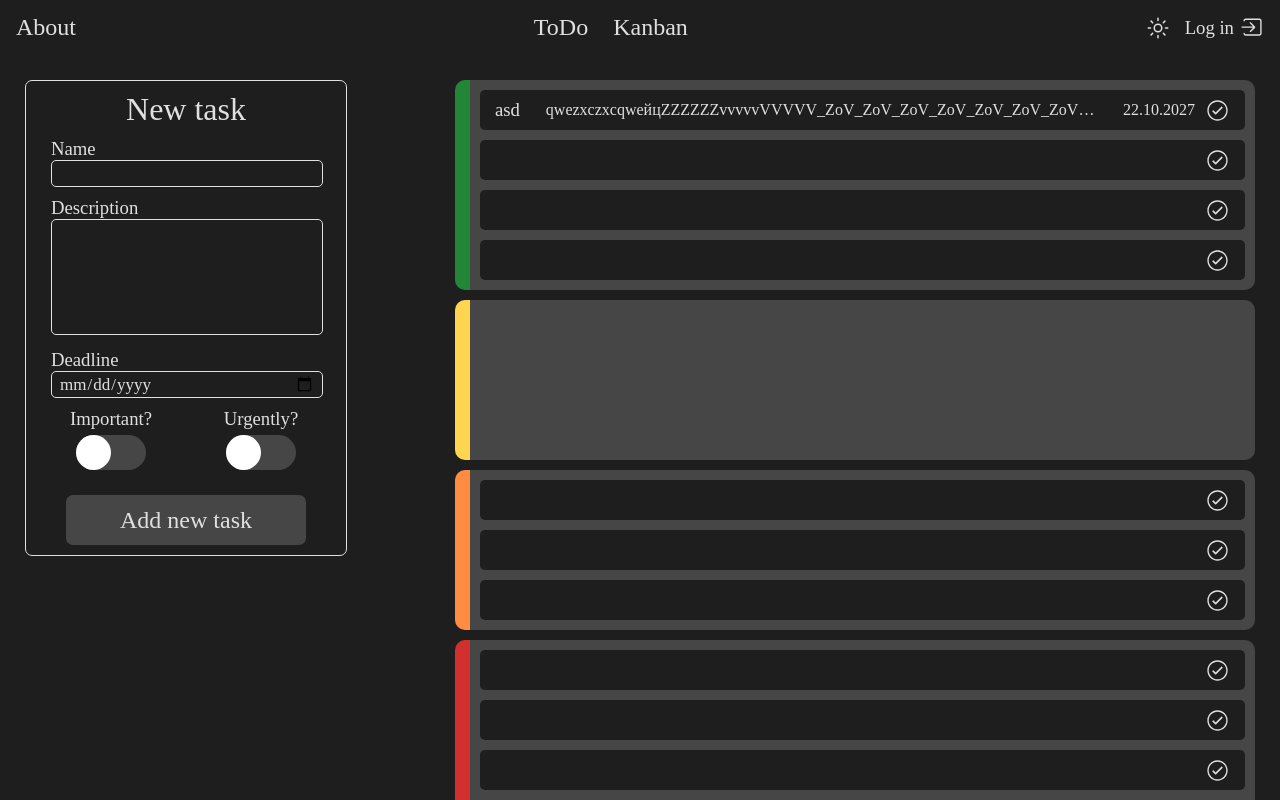
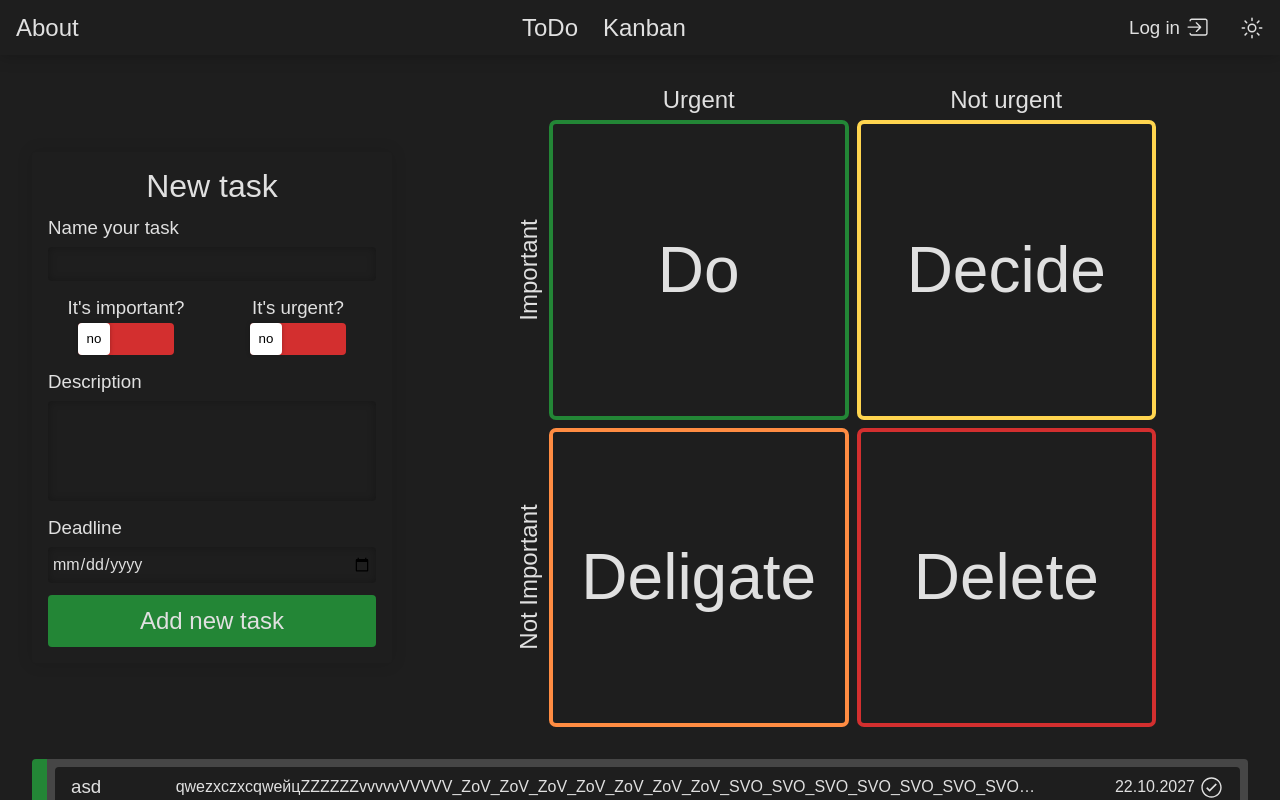
Before and after one commit to praes666/TaskMaster, a React (Vite) app in the folder front/: page /todo in a window 1280 px wide. Shown: the top 800 px of the page. Built offline with nearby package versions, Linux system fonts and the light colour scheme.

Commit message:
Todo page fullfuck.

```diff
--- a/front/src/components/components/header.tsx
+++ b/front/src/components/components/header.tsx
@@ -7,7 +7,7 @@ export default function Header() {
         <header>
             <div className="header_left">
                 <Link to='/about'>
-                    {/*<img src="https://i.pinimg.com/736x/53/51/c9/5351c955b93479fac6c20b35f44fe15b.jpg" alt=""/>*/}
+                    {/* <img src="https://i.pinimg.com/736x/53/51/c9/5351c955b93479fac6c20b35f44fe15b.jpg" alt=""/> */}
                     <h2>About</h2>
                 </Link>
             </div>
@@ -20,11 +20,11 @@ export default function Header() {
                 </Link>
             </div>
             <div className='header_right'>
-                <ThemeButton/>
                 <Link to='/login' className='login'>
                     <h3>Log in</h3>
                     <IoIosLogIn/>
                 </Link>
+                <ThemeButton/>
             </div>
         </header>
     )
--- a/front/src/components/pages/todo.tsx
+++ b/front/src/components/pages/todo.tsx
@@ -34,12 +34,24 @@ export default function todo(){
 
     return(
         <div className='todo_page'>
+            <div className="container-row">
+
                 <div className='new_task'>
                     <h1>New task</h1>
                     <div className='titles'>
                         <div className='task_title'>
-                        <h3>Name</h3>
+                            <h3>Name your task</h3>
                             <input type="text" name="" id=""/>
+                        </div>
+                    <div className='switchers'>
+                        <div>
+                            <h3>It's important?</h3>
+                            <input type="checkbox" name="" id=""/>
+                        </div>
+                        <div>
+                            <h3>It's urgent?</h3>
+                            <input type="checkbox" name="" id=""/>
+                        </div>
                     </div>
                         <div className='task_title'>
                             <h3>Description</h3>
@@ -50,36 +62,12 @@ export default function todo(){
                             <input type="date" name="" id=""/>
                         </div>
                     </div>
-                <div className='switchers'>
-                    <div>
-                        <h3>Important?</h3>
-                        <input type="checkbox" name="" id=""/>
-                    </div>
-                    <div>
-                        <h3>Urgently?</h3>
-                        <input type="checkbox" name="" id=""/>
-                    </div>
-                </div>
                     <div className='add_task'>
                         <h2>Add new task</h2>
                     </div>
                 </div>
 
-            <div className='todo_tasks'>
-                <div className='todo_task' style={{'borderLeft': '15px solid var(--green)'}}>
-                    <EisTask task={task1}/><EisTask/><EisTask/><EisTask/>
-                </div>
-                <div className='todo_task' style={{'borderLeft': '15px solid var(--yellow)'}}>
-
-                </div>
-                <div className='todo_task' style={{'borderLeft': '15px solid var(--orange)'}}>
-                    <EisTask/><EisTask/><EisTask/>
-                </div>
-                <div className='todo_task' style={{'borderLeft': '15px solid var(--red)'}}>
-                    <EisTask/><EisTask/><EisTask/><EisTask/><EisTask/><EisTask/><EisTask/><EisTask/><EisTask/><EisTask/>
-                </div>
-            </div>
-
+                <div className="eis-matrix-container">
                     <div className='eis_div'>
                         <div></div>
                         <div className='eis_side_text'>
@@ -91,20 +79,37 @@ export default function todo(){
                         <div className='eis_side_text'>
                             <h2  style={{transform: 'rotate(270deg)'}}>Important</h2>
                         </div>
-                <div style={{backgroundColor: 'var(--green)'}}>
+                        <div className="eis-cell" style={{borderColor: 'var(--green)'}}>
                             <h1>Do</h1>
                         </div>
-                <div style={{backgroundColor: 'var(--yellow)'}}>
+                        <div className="eis-cell" style={{borderColor: 'var(--yellow)'}}>
                             <h1>Decide</h1>
                         </div>
                         <div className='eis_side_text'>
                             <h2  style={{transform: 'rotate(270deg)'}}>Not Important</h2>
                         </div>
-                <div style={{backgroundColor: 'var(--orange)'}}>
+                        <div className="eis-cell" style={{borderColor: 'var(--orange)'}}>
                             <h1>Deligate</h1>
                         </div>
-                <div style={{backgroundColor: 'var(--red)'}}>
+                        <div className="eis-cell" style={{borderColor: 'var(--red)'}}>
                             <h1>Delete</h1>
+                        </div>
+                    </div>
+                </div>
+            </div>
+
+                <div className='todo_tasks'>
+                    <div className='todo_task' style={{'borderLeft': '15px solid var(--green)'}}>
+                        <EisTask task={task1}/><EisTask/><EisTask/><EisTask/>
+                    </div>
+                    <div className='todo_task' style={{'borderLeft': '15px solid var(--yellow)'}}>
+                        <EisTask/><EisTask/>
+                    </div>
+                    <div className='todo_task' style={{'borderLeft': '15px solid var(--orange)'}}>
+                        <EisTask/><EisTask/><EisTask/>
+                    </div>
+                    <div className='todo_task' style={{'borderLeft': '15px solid var(--red)'}}>
+                        <EisTask/><EisTask/><EisTask/><EisTask/>
                     </div>
                 </div>
         </div>
--- a/front/src/styles/header.scss
+++ b/front/src/styles/header.scss
@@ -27,11 +27,12 @@ header{
   justify-content: space-between;
   background-color: var(--first-color);
   display: flex;
+  box-shadow: #00000044 0px 0 16px;
 }
 
-.header_left{
+// .header_left{
 
-}
+// }
 .header_mid{
   gap: 25px;
 }
@@ -53,5 +54,5 @@ header{
     text-wrap: nowrap;
   }
 
-  gap: 15px;
+  gap: 30px;
 }
--- a/front/src/styles/index.scss
+++ b/front/src/styles/index.scss
@@ -51,8 +51,9 @@ $header-height: 55px;
 *{
     margin: 0;
     padding: 0;
-    font-family: "Montserrat", serif;
+    font-family:Arial, Helvetica, sans-serif;
     transition: color, background-color, background 0.5s;
+    box-sizing: border-box;
 }
 h1, h2, h3, h4{
     font-weight: normal;
@@ -67,7 +68,7 @@ html, body, .root, .app{
 body{
     background-color: var(--first-color);
 }
-html{
-    overflow-y: scroll;
-    scrollbar-color: rgba(0, 0, 0, 0.3) rgba(0, 0, 0, 0);
+
+::-webkit-scrollbar {
+    width: 0;
 }
--- a/front/src/styles/todo_page.scss
+++ b/front/src/styles/todo_page.scss
@@ -1,38 +1,59 @@
 @use './index.scss' as *;
 
 .todo_page{
-  width: calc(100% - 25px*2);
 	display: flex;
-  flex-wrap: wrap;
+	flex-direction: column;
+	width: 100%;
+	padding: 32px;
+	gap: 32px;
+}
+
+.container-row {
+	display: flex;
 	flex-direction: row;
-  padding: 25px;
-  justify-content: space-between;
-  @media (width < 1190px) {
+	align-items: center;
+	gap: 32px;
+	width: 100%;
+}
+
+.container-column {
+	display: flex;
+	flex-direction: column;
+	gap: 32px;
+	width: 100%;
+}
+
+.eis-matrix-container {
+	width: 100%;
+	display: flex;
+	align-items: center;
 	justify-content: center;
-  }
 }
 
 .new_task{
 	.titles{
 		.task_title{
 			textarea, input{
-        width: calc(100% - 7px*2);
-        padding: 0 7px;
-        height: 25px;
-        border: 1px solid var(--third-color);
-        border-radius: 5px;
+				width: 100%;
+				padding: 8px 4px;
+				border: none;
+				border-radius: 4px;
 				background-color: var(--first-color);
 				color: var(--third-color);
 				resize: none;
-        font-size: 17px;
-      }
+				font-size: 16px;
+				box-shadow: #00000044 0px 0px 8px inset;
 			}
 
 		display: flex;
 		flex-direction: column;
-    gap: 10px;
-    width: 90%;
-    margin: 10px 0;
+		gap: 8px;
+		}
+
+		display: flex;
+		flex-direction: column;
+		width: 100%;
+		gap: 16px;
 	}
 
 	.switchers{
@@ -42,84 +63,85 @@
 			flex-direction: column;
 			justify-content: center;
 			align-items: center;
-      gap: 5px;
+			gap: 4px;
 		}
 		display: flex;
+		gap: 16px;
 		width: 100%;
-    margin-bottom: 25px;
 	}
 
 	.add_task{
 		cursor: pointer;
-    background: var(--second-color);
-    border-radius: 7px;
-    width: 80%;
-    height: 50px;
+		background: var(--green);
+		color: black;
+		border-radius: 4px;
+		padding: 12px 24px;
+		width: 100%;
 		display: flex;
 		justify-content: center;
 		align-items: center;
 	}
 
 	input[type='checkbox']{
+		appearance: none;
 		-webkit-appearance: none;
-    background: var(--second-color);
-    border-radius: 20px;
-    width: 70px;
-    aspect-ratio: 2/1;
+		background: var(--red);
+		border-radius: 4px;
+		width: 96px;
+		aspect-ratio: 3/1;
 		transition: background 0.3s;
+		cursor: pointer;
 	}:checked[type='checkbox']{
 		background: var(--green);
 	}
 	input[type='checkbox']:before{
-    content: "";
-    width: 35px;
+		display: flex;
+		align-items: center;
+		justify-content: center;
+		content: "no";
+		width: 32px;
 		aspect-ratio: 1/1;
-    border-radius: 50%;
+		border-radius: 4px;
 		position: absolute;
 		background: #ffffff;
-    transition: 0.3s;
+		transition: 0.25s ease;
+		box-shadow: #00000044 0px 0 4px;
 	}
 	input:checked[type='checkbox']:before{
-    margin-left: 35px;
+		content: "yes";
+		margin-left: 64px;
 	}
 
 	p, h1, h2, h3{
 		color: var(--third-color);
 	}
 
-  width: 300px;
+	min-width: 240px;
+	width: 100%;
+	max-width: 360px;
 	height: fit-content;
 	display: flex;
 	flex-direction: column;
-  padding: 10px;
-  border-radius: 7px;
+	padding: 16px;
+	gap: 12px;
+	border-radius: 4px;
 	align-items: center;
-  border: 1px solid var(--third-color);
-  margin-bottom: 25px;
-  @media (width > 1190px) {
-    position: sticky;
-    top: $header-height + 25px;
-  }
+	box-shadow: #00000022 0px 0 16px;
 }
 
 .todo_tasks{
 	.todo_task{
-    width: calc(100% - 10px*2 - 15px);
-    min-height: calc(160px - 10px*2);
 		background-color: var(--second-color);
-    border-radius: 10px;
-    padding: 10px;
+		border-radius: 4px;
+		padding: 8px;
 		display: flex;
 		flex-direction: column;
-    gap: 10px;
+		gap: 8px;
 	}
 	display: flex;
 	flex-direction: column;
 	width: 100%;
-  max-width: 800px;
-  height: fit-content;
-  gap: 10px;
-  margin-bottom: 25px;
+	gap: 16px;
 }
 
 .eis_task{
@@ -146,23 +168,21 @@
 		}
 		h4{
 			color: var(--third-color);
-      width: auto;
 		}
 		display: flex;
 		flex-direction: row;
 		align-items: center;
-    gap: 10px;
+		gap: 4px;
 	}
 
-  width: calc(100% - 15px*2);
 	height: 40px;
 	background-color: var(--first-color);
-  border-radius: 5px;
+	border-radius: 4px;
 	display: flex;
 	align-items: center;
-  padding: 0 15px;
+	padding: 0 16px;
 	text-wrap: nowrap;
-  gap: 10px;
+	gap: 8px;
 
 	justify-content: space-between;
 }
@@ -188,13 +208,16 @@
 		justify-content: center;
 		align-items: center;
 		text-align: center;
+
+		&.eis-cell {
+			border: 4px solid;
+			font-size: 32px;
 		}
-  width: 600px;
+	}
+
+	width: 640px;
 	aspect-ratio: 1/1;
-  max-height: 600px;
-  position: sticky;
-  top: $header-height + 25px;
-  gap: 10px;
+	gap: 8px;
 	display: grid;
 	grid-template-columns: 25px repeat(2, 1fr);
 	grid-template-rows: 25px repeat(2, 1fr);
```
Also changed, not shown: 1 other file (tests, documents, lock files or other folders). Lines whose indentation alone changed are shown as unchanged.
